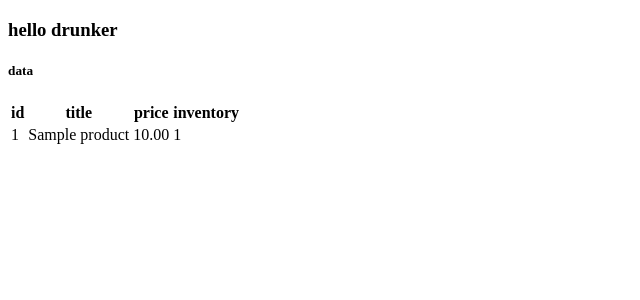
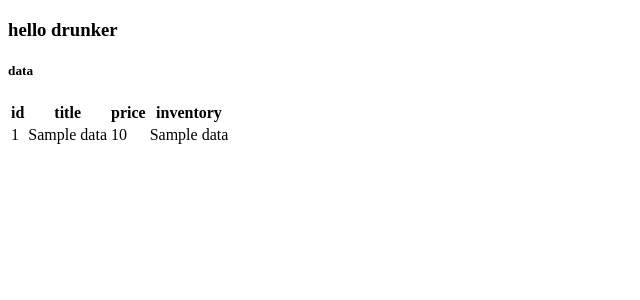
Before and after one commit to J0-Y0/Store-market-, a Django app: template store/templates/test.html in a window 1280 px wide. Shown: the top 300 px of the page, without its empty margins (0-640 px from the left). Run offline with Django 5.2, Linux system fonts and the light colour scheme; tables that the repository leaves empty hold one stand-in row (values such as "Sample post"); the template is opened without the code that fills it: values that come from a table or form of the project are taken from there, most other values are stand-ins (such as "Sample title", 1, 10 or a date in 2020).

Commit message:
Query set: limiting Columns

```diff
--- a/store/templates/test.html
+++ b/store/templates/test.html
@@ -22,7 +22,7 @@
            <td> {{data.id}} </td>
            <td> {{data.title}} </td>
            <td> {{data.price}} </td>
-           <td> {{data.inventory}} </td>
+           <td> {{data.collection__name}} </td>
         </tr>
         {%endfor%}
     </table>
--- a/store/views.py
+++ b/store/views.py
@@ -1,9 +1,9 @@
 from django.shortcuts import render
 from .models import Product
-from django.db.models import Q
+from django.db.models import Q, F
 
 
 def test(request):
-    query_set = Product.objects.filter(~Q(id__gt=50) | Q(price__lt=100))
+    query_set = Product.objects.values("id", "title", "price", "collection__name")
     context = {"datas": list(query_set)}
     return render(request, "test.html", context)
```
